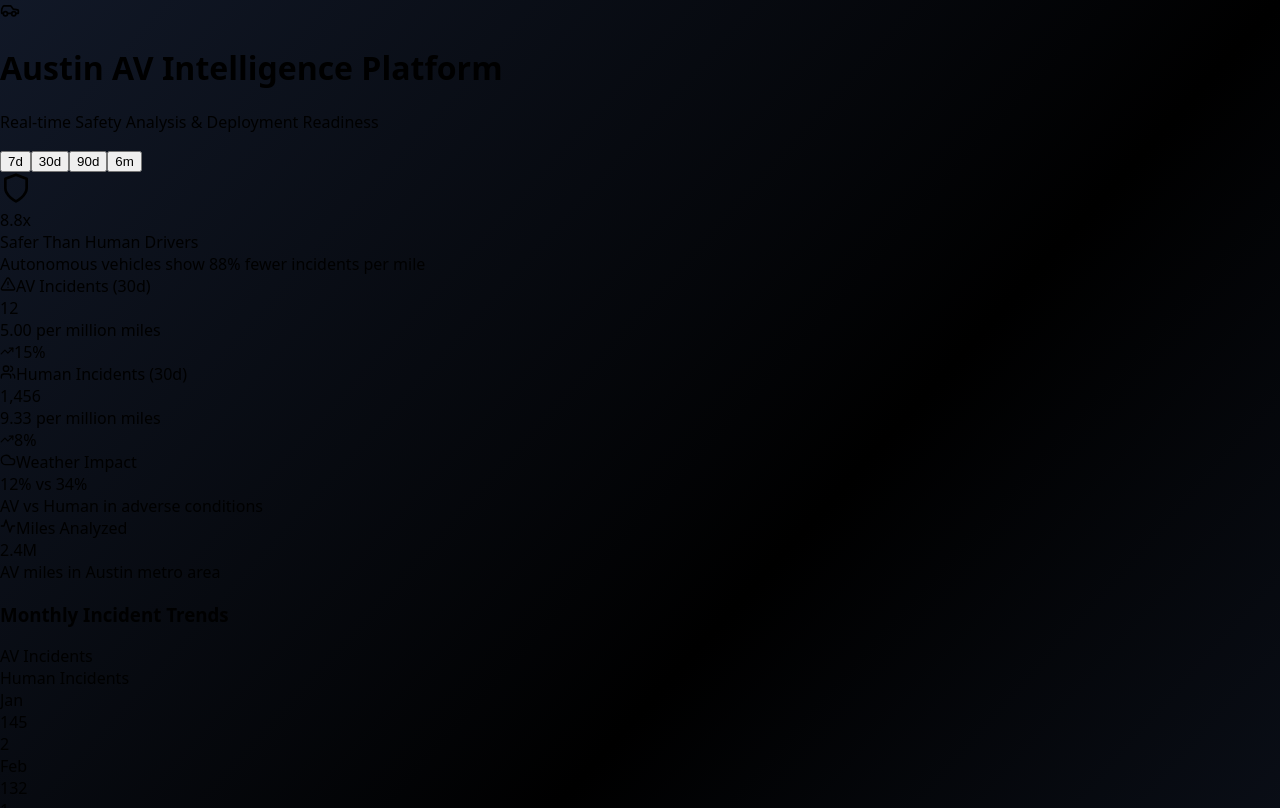
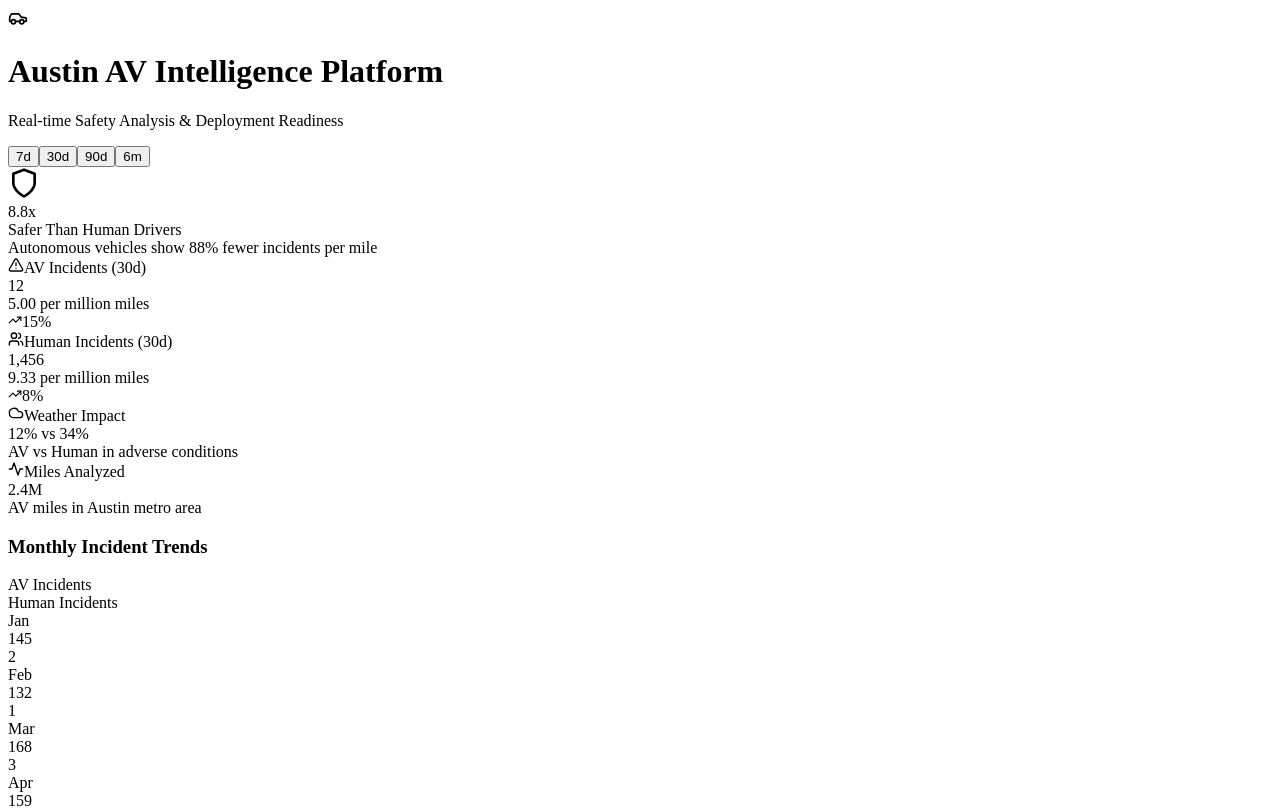
Before and after one commit to sierracatalina/austin_AV_tracker_03, a Next.js app: page / in a window 1280 px wide. Shown: the top 808 px of the page. Built offline with nearby package versions, Linux system fonts and the light colour scheme.

Commit message:
layout.tsx

```diff
--- a/app/layout.tsx
+++ b/app/layout.tsx
@@ -1,22 +1,7 @@
-export default function RootLayout({
-  children,
-}: {
-  children: React.ReactNode
-}) {
+export default function RootLayout({ children }) {
   return (
-    <html lang="en">
-      <head>
-        <title>Austin AV Intelligence Platform</title>
-        <script src="https://cdn.tailwindcss.com"></script>
-      </head>
-      <body style={{
-        background: 'linear-gradient(to bottom right, #111827, #000000, #111827)',
-        minHeight: '100vh',
-        margin: 0,
-        fontFamily: 'system-ui, sans-serif'
-      }}>
-        {children}
-      </body>
+    <html>
+      <body>{children}</body>
     </html>
   )
 }
```
